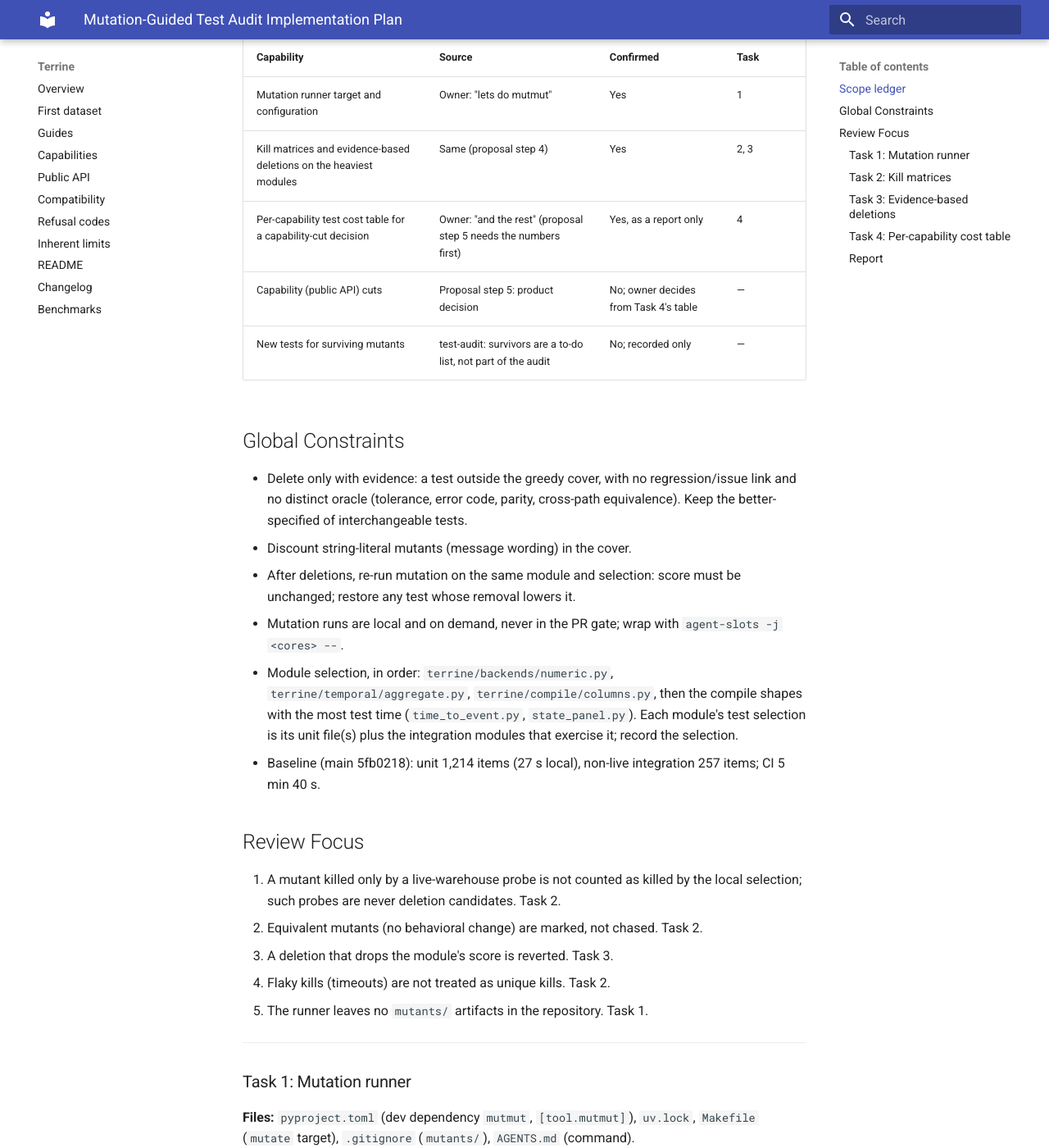
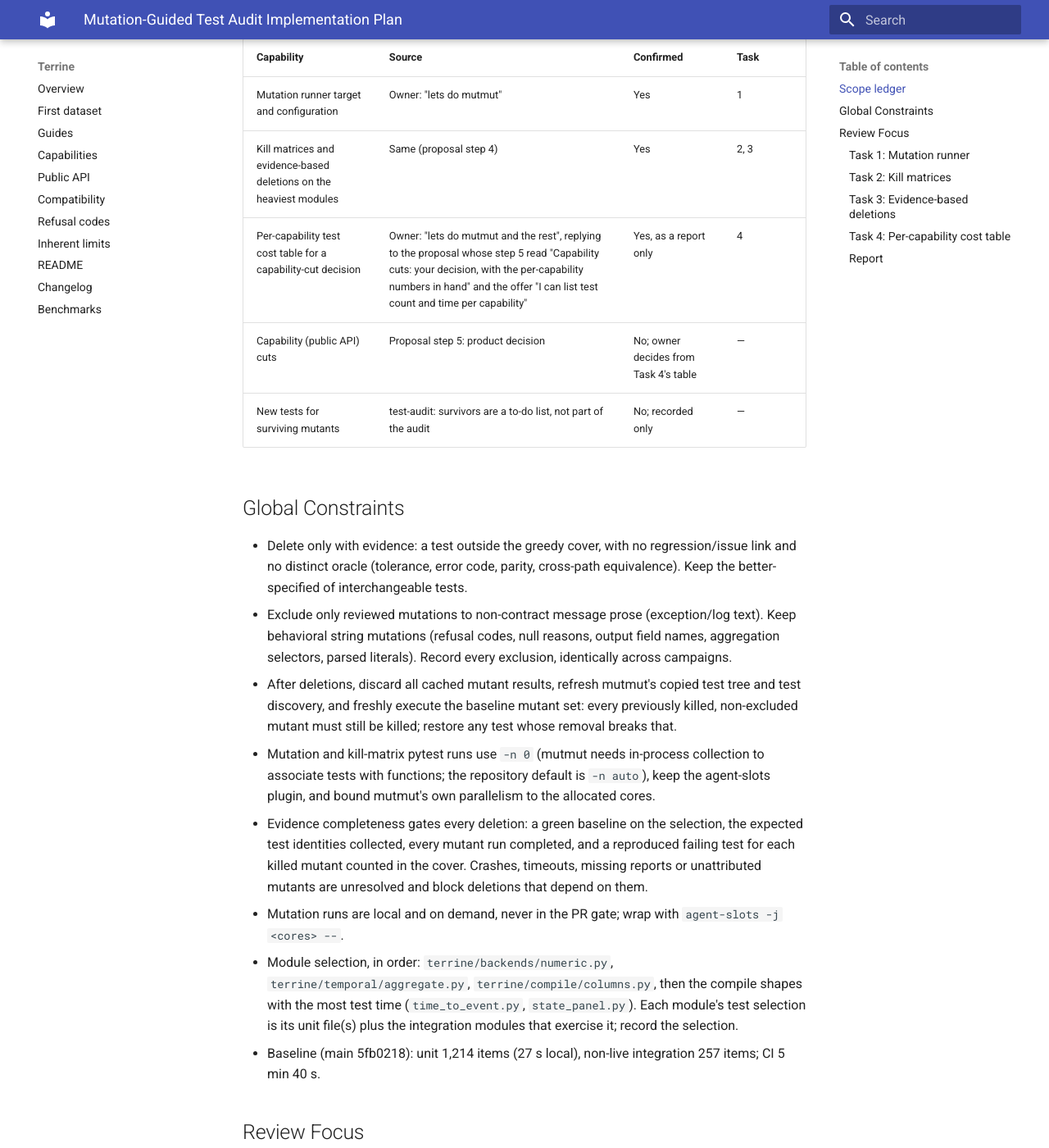
Before and after one commit to kylejcaron/terrine, an MkDocs documentation site: the page built from docs/superpowers/plans/2026-10-24-mutation-audit.md, in a window 1280 px wide and 1400 px high, scrolled down 697 px. Shown: the whole window at 82% size. Built offline with MkDocs 1.6.1 and Material for MkDocs 9.7.7, drawn with Linux system fonts in a browser that asks for light colours; some of the changed text lies outside the part shown.

Commit message:
docs: tighten mutation audit gates after review

```diff
--- a/docs/superpowers/plans/2026-10-24-mutation-audit.md
+++ b/docs/superpowers/plans/2026-10-24-mutation-audit.md
@@ -16,15 +16,17 @@
 | --- | --- | --- | --- |
 | Mutation runner target and configuration | Owner: "lets do mutmut" | Yes | 1 |
 | Kill matrices and evidence-based deletions on the heaviest modules | Same (proposal step 4) | Yes | 2, 3 |
-| Per-capability test cost table for a capability-cut decision | Owner: "and the rest" (proposal step 5 needs the numbers first) | Yes, as a report only | 4 |
+| Per-capability test cost table for a capability-cut decision | Owner: "lets do mutmut and the rest", replying to the proposal whose step 5 read "Capability cuts: your decision, with the per-capability numbers in hand" and the offer "I can list test count and time per capability" | Yes, as a report only | 4 |
 | Capability (public API) cuts | Proposal step 5: product decision | No; owner decides from Task 4's table | — |
 | New tests for surviving mutants | test-audit: survivors are a to-do list, not part of the audit | No; recorded only | — |
 
 ## Global Constraints
 
 - Delete only with evidence: a test outside the greedy cover, with no regression/issue link and no distinct oracle (tolerance, error code, parity, cross-path equivalence). Keep the better-specified of interchangeable tests.
-- Discount string-literal mutants (message wording) in the cover.
-- After deletions, re-run mutation on the same module and selection: score must be unchanged; restore any test whose removal lowers it.
+- Exclude only reviewed mutations to non-contract message prose (exception/log text). Keep behavioral string mutations (refusal codes, null reasons, output field names, aggregation selectors, parsed literals). Record every exclusion, identically across campaigns.
+- After deletions, discard all cached mutant results, refresh mutmut's copied test tree and test discovery, and freshly execute the baseline mutant set: every previously killed, non-excluded mutant must still be killed; restore any test whose removal breaks that.
+- Mutation and kill-matrix pytest runs use `-n 0` (mutmut needs in-process collection to associate tests with functions; the repository default is `-n auto`), keep the agent-slots plugin, and bound mutmut's own parallelism to the allocated cores.
+- Evidence completeness gates every deletion: a green baseline on the selection, the expected test identities collected, every mutant run completed, and a reproduced failing test for each killed mutant counted in the cover. Crashes, timeouts, missing reports or unattributed mutants are unresolved and block deletions that depend on them.
 - Mutation runs are local and on demand, never in the PR gate; wrap with `agent-slots -j <cores> --`.
 - Module selection, in order: `terrine/backends/numeric.py`, `terrine/temporal/aggregate.py`, `terrine/compile/columns.py`, then the compile shapes with the most test time (`time_to_event.py`, `state_panel.py`). Each module's test selection is its unit file(s) plus the integration modules that exercise it; record the selection.
 - Baseline (main 5fb0218): unit 1,214 items (27 s local), non-live integration 257 items; CI 5 min 40 s.
@@ -43,12 +45,12 @@
 
 **Files:** `pyproject.toml` (dev dependency `mutmut`, `[tool.mutmut]`), `uv.lock`, `Makefile` (`mutate` target), `.gitignore` (`mutants/`), `AGENTS.md` (command).
 
-- [ ] `make mutate MODULE=terrine/backends/numeric.py TESTS="tests/backends/test_numeric.py integration/backends/test_numeric.py"` runs mutmut on that module only, selects those tests, and prints `mutmut results --all`. Verify on `numeric.py`.
+- [ ] `make mutate MODULE=terrine/backends/numeric.py TESTS="tests/backends/test_numeric.py integration/backends/test_numeric.py"` runs mutmut on that module only, selects those tests with `-n 0`, and prints `mutmut results --all`. Verify on `numeric.py`: non-empty test-to-function associations, and one known mutant reproduced as killed by a named test in the matrix pass.
 - [ ] Commit `test: add an on-demand mutation runner`.
 
 ### Task 2: Kill matrices
 
-- [ ] For each module in order: run Task 1's target, then `kill_matrix.py --tests … --module …`. Record score, survivors (to-do list), cover, candidates, tests that killed nothing, runtime.
+- [ ] For each module in order: run Task 1's target, then `kill_matrix.py --tests … --module … --pytest-args "-n 0 -p no:randomly"`, keeping the campaign workspace until attribution is done. Check completeness (Global Constraints). Record score, survivors (to-do list), equivalent mutants, exclusions, cover, candidates, tests that killed nothing, unresolved rows, runtime.
 
 ### Task 3: Evidence-based deletions
 
```
